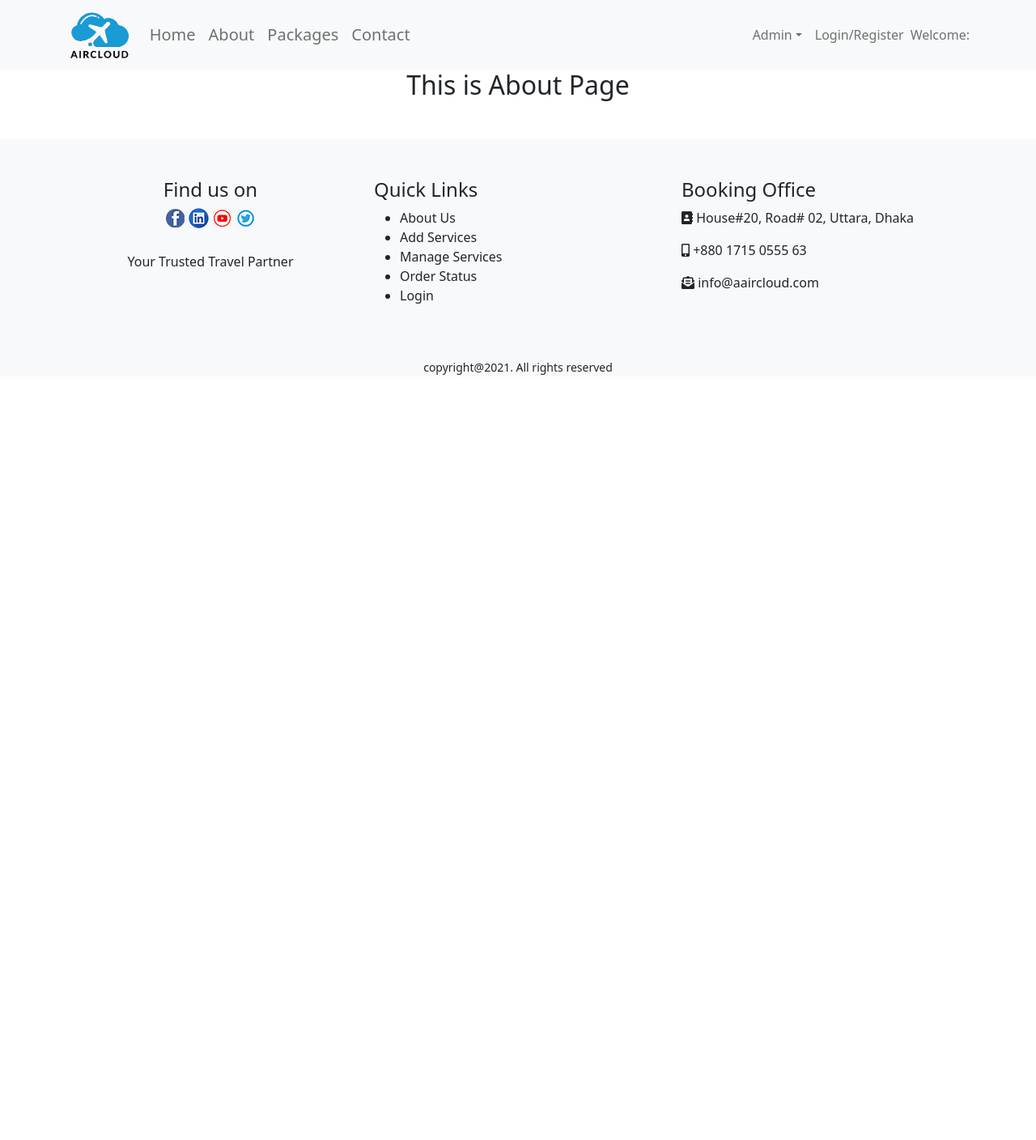
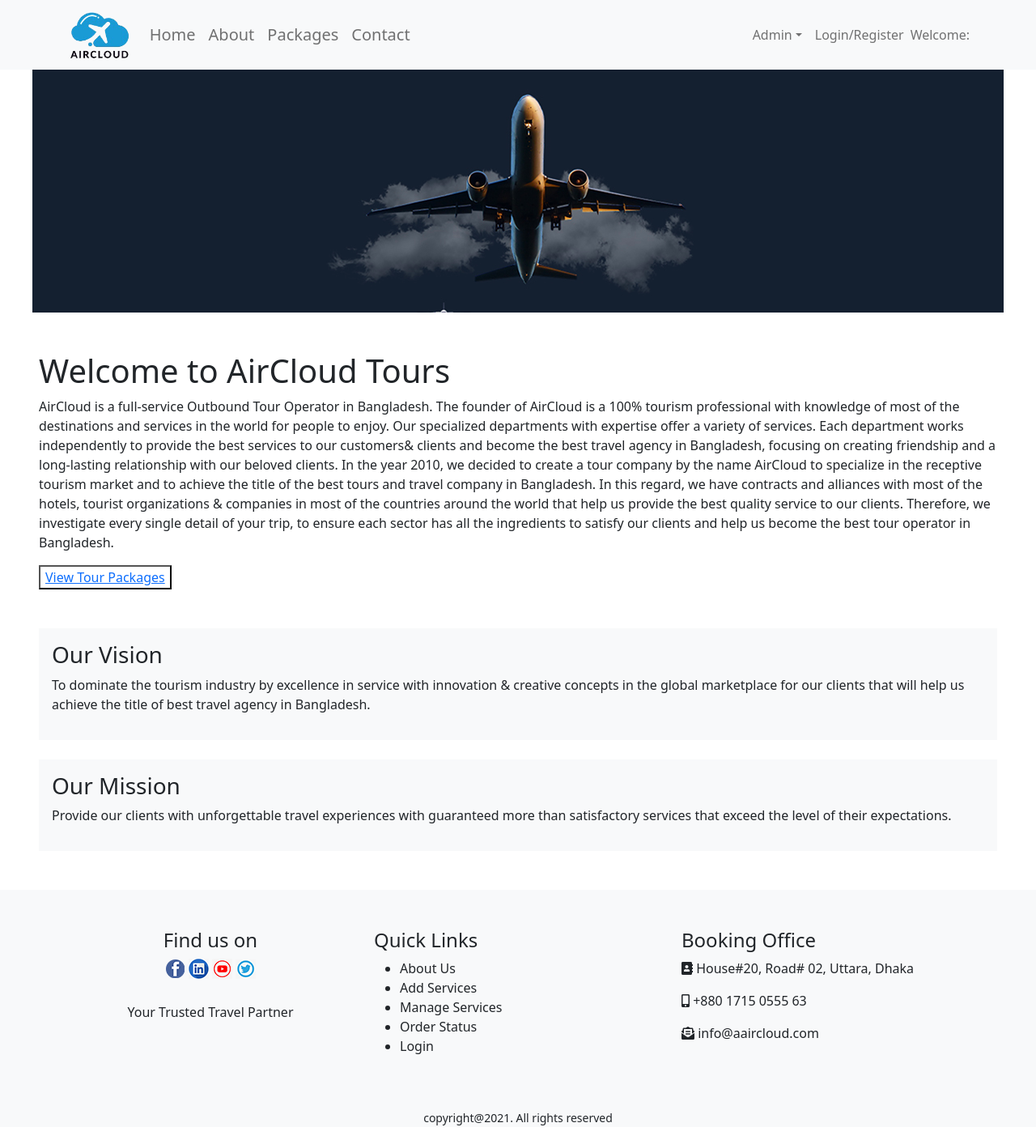
Before and after one commit to mukitur/Aircloud-Tours-Clients, a React (Create React App) app: page /about in a window 1280 px wide. Shown: the whole page at 81% size. Before the commit the page ends 800 px from the top, so only its background shows below. Built offline with nearby package versions, Linux system fonts and the light colour scheme; no server answers.

Commit message:
about us page developed

```diff
--- a/src/Pages/Home/About/About.js
+++ b/src/Pages/Home/About/About.js
@@ -1,9 +1,27 @@
 import React from 'react';
+import { Link } from 'react-router-dom';
+import banner from '../../../images/aboutus-banner.jpg';
 
 const About = () => {
     return (
         <div>
-            <h2>This is About Page</h2>
+            <h2><img src ={banner} alt=""/></h2>
+            <div className="text-start mx-5 my-5">
+                <h1>Welcome to AirCloud Tours</h1>
+                <p>AirCloud is a full-service Outbound Tour Operator in Bangladesh. The founder of AirCloud is a 100% tourism professional with knowledge of most of the destinations and services in the world for people to enjoy. Our specialized departments with expertise offer a variety of services. Each department works independently to provide the best services to our customers& clients and become the best travel agency in Bangladesh, focusing on creating friendship and a long-lasting relationship with our beloved clients. In the year 2010, we decided to create a tour company by the name AirCloud to specialize in the receptive tourism market and to achieve the title of the best tours and travel company in Bangladesh. In this regard, we have contracts and alliances with most of the hotels, tourist organizations & companies in most of the countries around the world that help us provide the best quality service to our clients. Therefore, we investigate every single detail of your trip, to ensure each sector has all the ingredients to satisfy our clients and help us become the best tour operator in Bangladesh. </p>
+                <button className="bg-white">
+                    <Link to = "/packages">View Tour Packages</Link>
+                </button>
+            </div>
+
+            <div className="text-start mx-5 my-4 bg-light p-3">
+                <h3>Our Vision</h3>
+                <p>To dominate the tourism industry by excellence in service with innovation & creative concepts in the global marketplace for our clients that will help us achieve the title of best travel agency in Bangladesh.  </p>
+            </div>
+            <div className="text-start mx-5 my-4 bg-light p-3">
+                <h3>Our Mission</h3>
+                <p>Provide our clients with unforgettable travel experiences with guaranteed more than satisfactory services that exceed the level of their expectations.    </p>
+            </div>
         </div>
     );
 };
```
Also changed, not shown: src/images/aboutus-banner.jpg (added).
